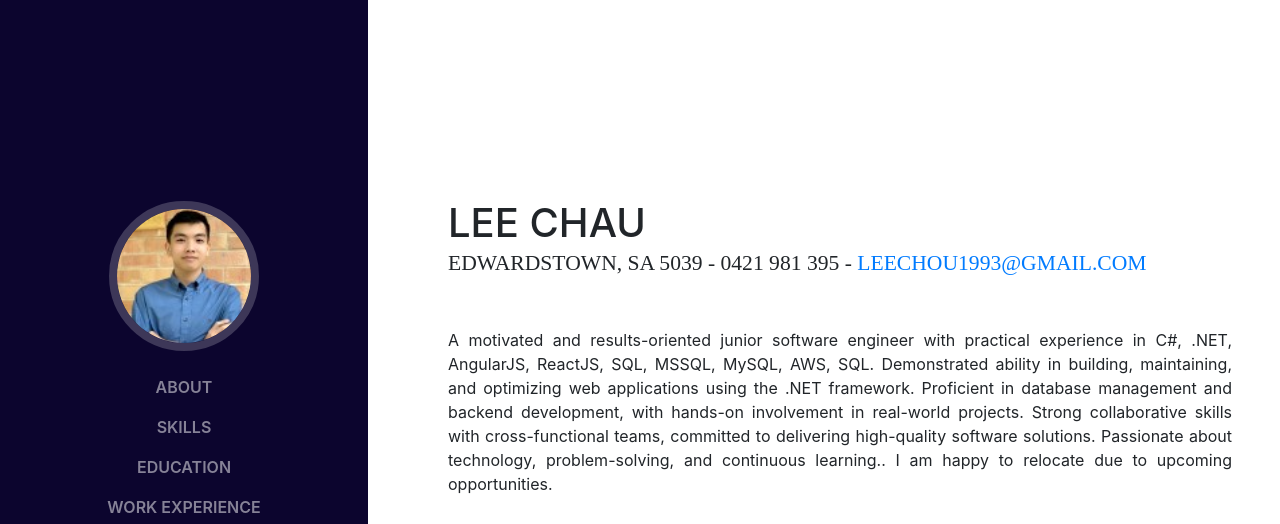
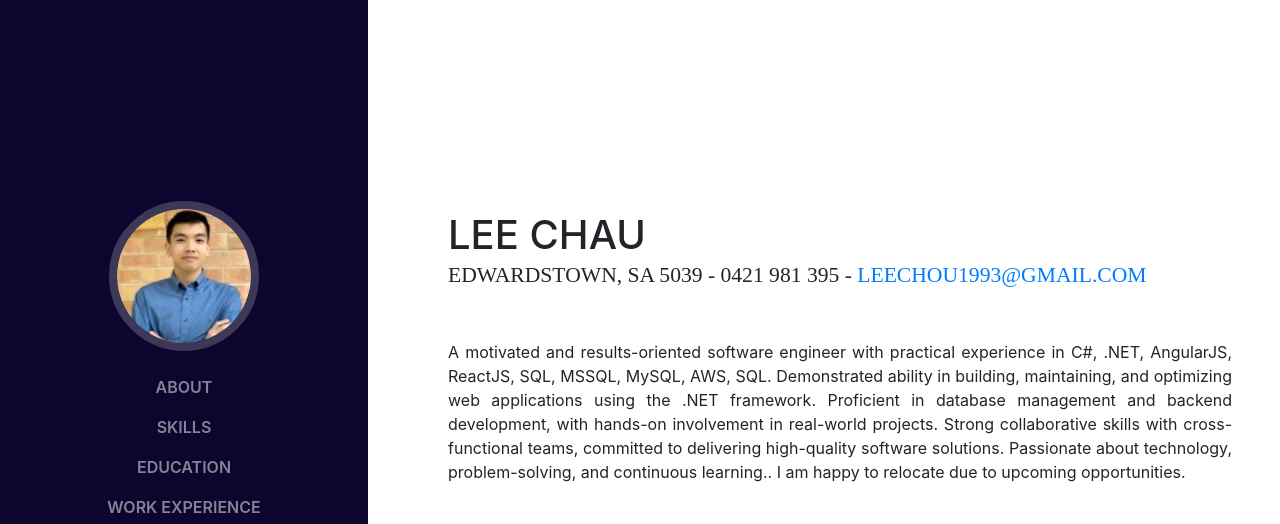
Before and after one commit to lcacoder/lcacoder.github.io, a website with bundled scripts: page index.html in a window 1280 px wide. Shown: the top 524 px of the page. Built offline with nearby package versions, Linux system fonts and the light colour scheme; a web font is replaced by a local one.

Commit message:
Fixed bug

```diff
--- a/index.html
+++ b/index.html
@@ -70,7 +70,7 @@
           <div class="subheading mb-5">Edwardstown, SA 5039 - 0421 981 395 -
             <a href="mailto:name@email.com">leechou1993@gmail.com</a>
           </div>
-          <p class="mb-5" style="text-align: justify;">A motivated and results-oriented junior software engineer with practical experience in C#, .NET, AngularJS, ReactJS, SQL, MSSQL, MySQL, AWS, SQL. Demonstrated ability in building, maintaining, and optimizing web applications using the .NET framework. Proficient in database management and backend development, with hands-on involvement in real-world projects. Strong collaborative skills with cross-functional teams, committed to delivering high-quality software solutions. Passionate about technology, problem-solving, and continuous learning.. I am happy to relocate due to upcoming opportunities. </p>
+          <p class="mb-5" style="text-align: justify;">A motivated and results-oriented software engineer with practical experience in C#, .NET, AngularJS, ReactJS, SQL, MSSQL, MySQL, AWS, SQL. Demonstrated ability in building, maintaining, and optimizing web applications using the .NET framework. Proficient in database management and backend development, with hands-on involvement in real-world projects. Strong collaborative skills with cross-functional teams, committed to delivering high-quality software solutions. Passionate about technology, problem-solving, and continuous learning.. I am happy to relocate due to upcoming opportunities. </p>
           <ul class="list-inline list-social-icons mb-0">
             <li class="list-inline-item">
               <a href="https://www.linkedin.com/in/lee-chau-8770661b1/" target="_blank">
```
